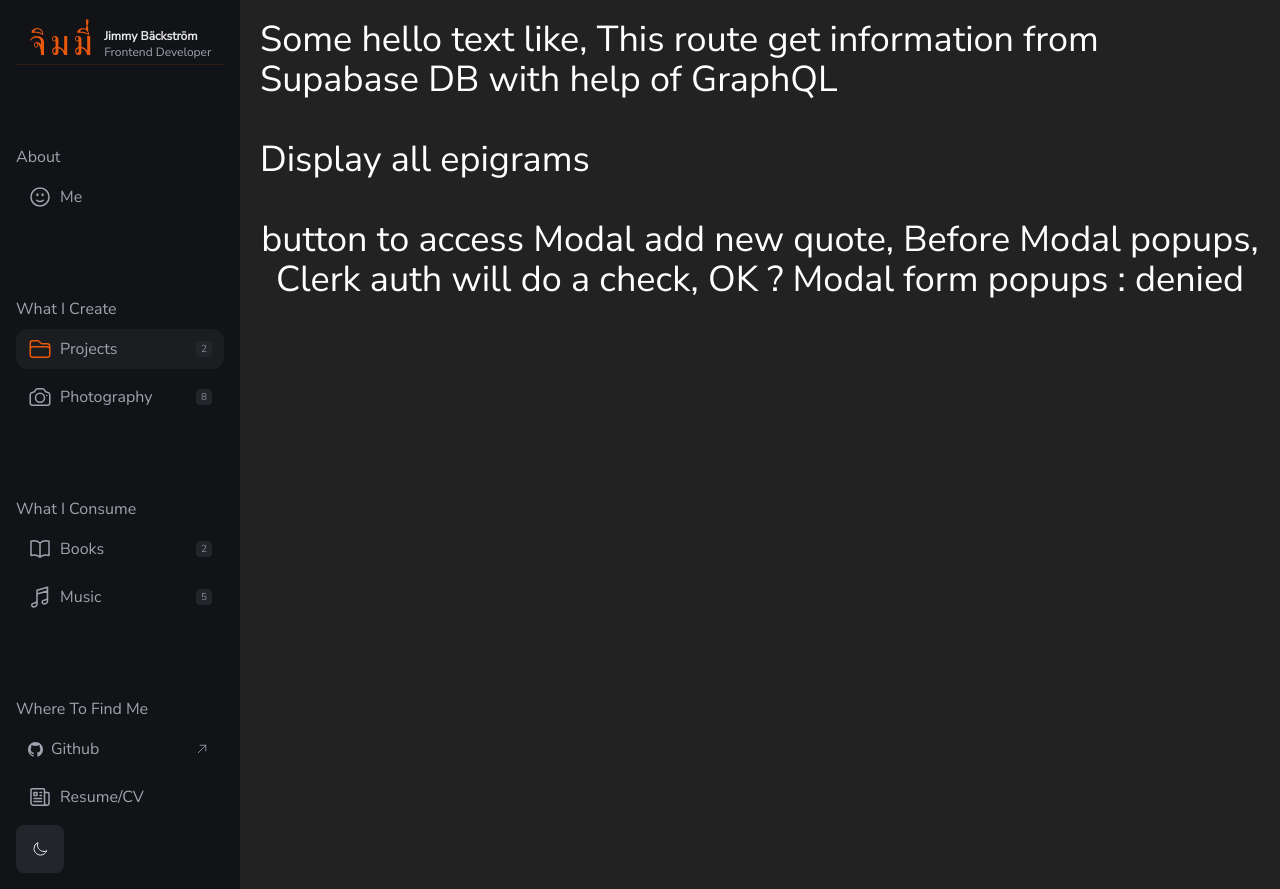
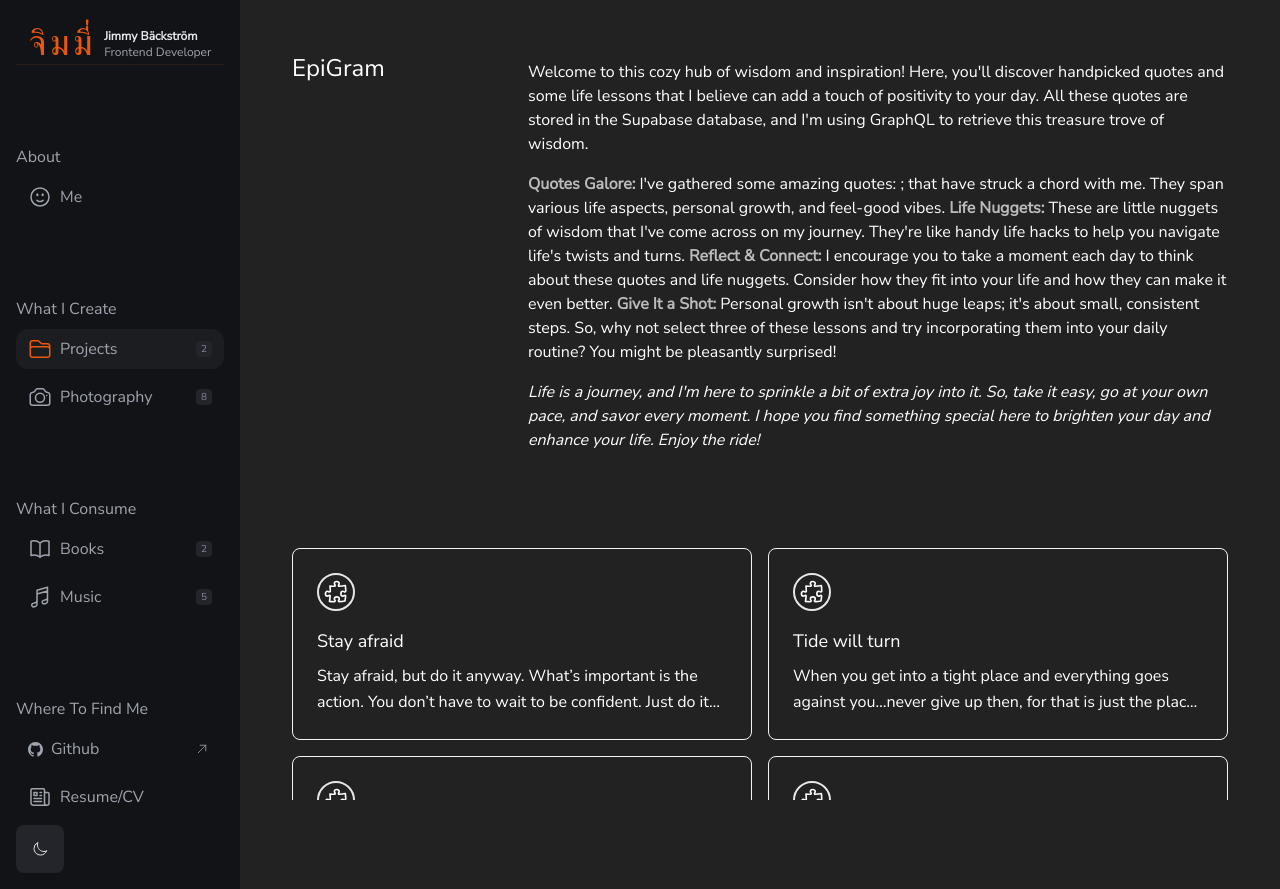
Before and after one commit to wongprom/test-next-13, a Next.js app: page /projects/epigram in a window 1280 px wide. Built offline with nearby package versions, Linux system fonts and the light colour scheme.

Commit message:
#27 Create a simple layout...
 and add dummy data.

```diff
--- a/app/projects/epigram/page.tsx
+++ b/app/projects/epigram/page.tsx
@@ -1,20 +1,90 @@
+import AboutCard from '@/components/AboutCard';
+import { testEpigramData } from '@/data/data';
 import React from 'react';
 
 const EpiGramPage = () => {
   return (
-    <div className="text-white text-4xl grid gap-10">
-      <div>
-        Some hello text like, This route get information from Supabase DB with
-        help of GraphQL
+    <div className="text-white p-0 sm:p-8">
+      <div className="max-w-screen-lg mx-auto">
+        <div className="grid grid-cols-4 gap-2">
+          <div className="col-span-4 lg:col-span-1">
+            <h1 className="text-3xl text-center sm:text-left lg:text-2xl">
+              EpiGram
+            </h1>
+          </div>
+          <div className="col-span-4 lg:col-span-3 mt-2 flex gap-4 flex-col">
+            <p>
+              Welcome to this cozy hub of wisdom and inspiration! Here,
+              you&apos;ll discover handpicked quotes and some life lessons that
+              I believe can add a touch of positivity to your day. All these
+              quotes are stored in the Supabase database, and I&apos;m using
+              GraphQL to retrieve this treasure trove of wisdom.
+            </p>{' '}
+            <p>
+              {' '}
+              <span className="font-extrabold text-[#bbbbbb]">
+                Quotes Galore:{' '}
+              </span>
+              I&apos;ve gathered some amazing quotes: ; that have struck a chord
+              with me. They span various life aspects, personal growth, and
+              feel-good vibes.{' '}
+              <span className="font-extrabold text-[#bbbbbb]">
+                Life Nuggets:{' '}
+              </span>
+              These are little nuggets of wisdom that I&apos;ve come across on
+              my journey. They&apos;re like handy life hacks to help you
+              navigate life&apos;s twists and turns.{' '}
+              <span className="font-extrabold text-[#bbbbbb]">
+                Reflect & Connect:{' '}
+              </span>{' '}
+              I encourage you to take a moment each day to think about these
+              quotes and life nuggets. Consider how they fit into your life and
+              how they can make it even better.{' '}
+              <span className="font-extrabold text-[#bbbbbb]">
+                Give It a Shot:{' '}
+              </span>
+              Personal growth isn&apos;t about huge leaps; it&apos;s about
+              small, consistent steps. So, why not select three of these lessons
+              and try incorporating them into your daily routine? You might be
+              pleasantly surprised!
+            </p>{' '}
+            <p className="italic">
+              Life is a journey, and I&apos;m here to sprinkle a bit of extra
+              joy into it. So, take it easy, go at your own pace, and savor
+              every moment. I hope you find something special here to brighten
+              your day and enhance your life. Enjoy the ride!
+            </p>
+          </div>
+        </div>
+        <section className="w-full">
+          <div className=" py-24 mx-auto">
+            <div className="grid gap-4 grid-cols-1 lg:grid-cols-2">
+              {testEpigramData.map((item) => (
+                <AboutCard
+                  key={item.title}
+                  title={item.title}
+                  text={item.text}
+                  href={'#'}
+                />
+              ))}
+            </div>
+          </div>
+        </section>
       </div>
-      <div>
-        <h1>Display all epigrams</h1>
-      </div>
-      <button>
-        button to access Modal add new quote, Before Modal popups, Clerk auth
-        will do a check, OK ? Modal form popups : denied
-      </button>
     </div>
+    // <div className="text-white text-4xl grid gap-10">
+    //   <div>
+    //     Some hello text like, This route get information from Supabase DB with
+    //     help of GraphQL
+    //   </div>
+    //   <div>
+    //     <h1>Display all epigrams</h1>
+    //   </div>
+    //   <button>
+    //     button to access Modal add new quote, Before Modal popups, Clerk auth
+    //     will do a check, OK ? Modal form popups : denied
+    //   </button>
+    // </div>
   );
 };
 
--- a/data/data.ts
+++ b/data/data.ts
@@ -204,6 +204,29 @@ const testAboutData = [
   },
 ];
 
+const testEpigramData = [
+  {
+    href: '#',
+    title: 'Stay afraid',
+    text: 'Stay afraid, but do it anyway. What’s important is the action. You don’t have to wait to be confident. Just do it and eventually the confidence will follow.',
+  },
+  {
+    href: '#',
+    title: 'Tide will turn',
+    text: 'When you get into a tight place and everything goes against you…never give up then, for that is just the place and time that the tide will turn.',
+  },
+  {
+    href: '#',
+    title: 'Distance Traveled',
+    text: 'We should not judge people by their peak of excellence; but by the distance they have traveled from the point where they started.',
+  },
+  {
+    href: '#',
+    title: 'Crazy enough',
+    text: 'People who are crazy enough to think they can change the world are the ones who do.',
+  },
+];
+
 const testDataJimmyCard = [
   {
     title: 'Great outdoors',
@@ -243,4 +266,5 @@ export {
   testCertificates,
   testAboutData,
   testDataJimmyCard,
+  testEpigramData,
 };
```
